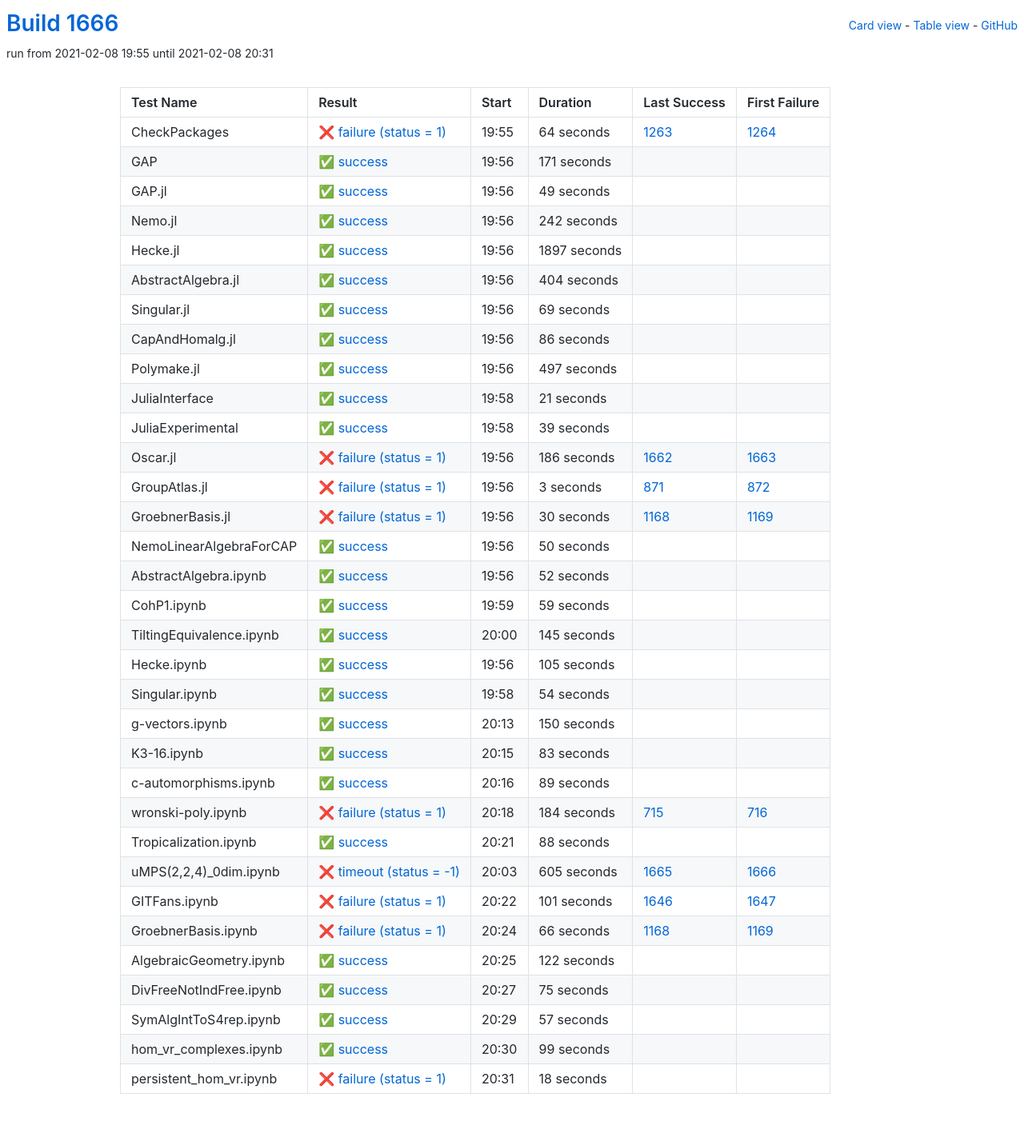
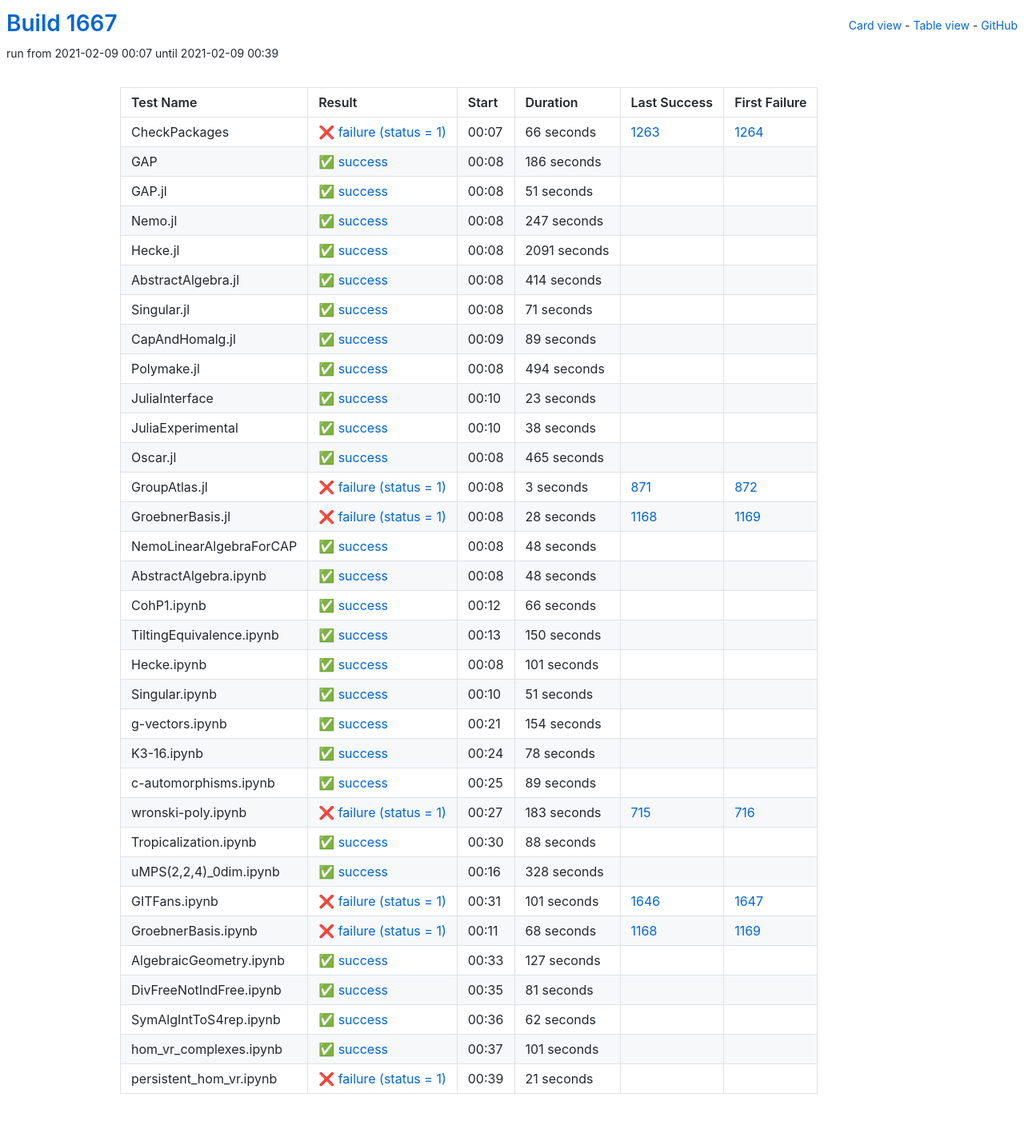
Before and after one commit to oscar-system/oscar-ci-status-stable, a Jekyll site: the page built from table.html, in a window 1280 px wide. Shown: the whole page at 80% size. Built offline with Jekyll 4.4.1, drawn with Linux system fonts in a browser that asks for light colours.

Commit message:
Build #1667

```diff
--- a/_data/ci.yml
+++ b/_data/ci.yml
@@ -1,6 +1,6 @@
 ---
-build: 1666
-build_url: https://oscarci.mathematik.uni-kl.de/job/oscar-stable/1666/
+build: 1667
+build_url: https://oscarci.mathematik.uni-kl.de/job/oscar-stable/1667/
 job: oscar-stable
 organization: oscar-system
 repo: oscar-ci-status-stable
@@ -8,152 +8,152 @@ repourl: https://github.com/oscar-system/oscar-ci-status-stable
 tests:
 - name: CheckPackages
   id: checkpackages
-  log: https://oscarci.mathematik.uni-kl.de/job/oscar-stable/1666/artifact/logs/build-1666/CheckPackages.log
-  start: 2021-02-08 19:55
+  log: https://oscarci.mathematik.uni-kl.de/job/oscar-stable/1667/artifact/logs/build-1667/CheckPackages.log
+  start: 2021-02-09 00:07
   success: false
   exitcode: 1
   status: failure
-  duration: 64
+  duration: 66
   last_success: 1263
   last_success_url: https://oscarci.mathematik.uni-kl.de/job/oscar-stable/1263/
   first_failure: 1264
   first_failure_url: https://oscarci.mathematik.uni-kl.de/job/oscar-stable/1264/
 - name: GAP
   id: gap
-  log: https://oscarci.mathematik.uni-kl.de/job/oscar-stable/1666/artifact/logs/build-1666/GAP.log
-  start: 2021-02-08 19:56
+  log: https://oscarci.mathematik.uni-kl.de/job/oscar-stable/1667/artifact/logs/build-1667/GAP.log
+  start: 2021-02-09 00:08
   success: true
   exitcode: 0
   status: success
-  duration: 171
+  duration: 186
   last_success: false
   last_success_url:
   first_failure: false
   first_failure_url:
 - name: GAP.jl
   id: gap-jl
-  log: https://oscarci.mathematik.uni-kl.de/job/oscar-stable/1666/artifact/logs/build-1666/GAP.jl.log
-  start: 2021-02-08 19:56
+  log: https://oscarci.mathematik.uni-kl.de/job/oscar-stable/1667/artifact/logs/build-1667/GAP.jl.log
+  start: 2021-02-09 00:08
   success: true
   exitcode: 0
   status: success
-  duration: 49
+  duration: 51
   last_success: false
   last_success_url:
   first_failure: false
   first_failure_url:
 - name: Nemo.jl
   id: nemo-jl
-  log: https://oscarci.mathematik.uni-kl.de/job/oscar-stable/1666/artifact/logs/build-1666/Nemo.jl.log
-  start: 2021-02-08 19:56
+  log: https://oscarci.mathematik.uni-kl.de/job/oscar-stable/1667/artifact/logs/build-1667/Nemo.jl.log
+  start: 2021-02-09 00:08
   success: true
   exitcode: 0
   status: success
-  duration: 242
+  duration: 247
   last_success: false
   last_success_url:
   first_failure: false
   first_failure_url:
 - name: Hecke.jl
   id: hecke-jl
-  log: https://oscarci.mathematik.uni-kl.de/job/oscar-stable/1666/artifact/logs/build-1666/Hecke.jl.log
-  start: 2021-02-08 19:56
+  log: https://oscarci.mathematik.uni-kl.de/job/oscar-stable/1667/artifact/logs/build-1667/Hecke.jl.log
+  start: 2021-02-09 00:08
   success: true
   exitcode: 0
   status: success
-  duration: 1897
+  duration: 2091
   last_success: false
   last_success_url:
   first_failure: false
   first_failure_url:
 - name: AbstractAlgebra.jl
   id: abstractalgebra-jl
-  log: https://oscarci.mathematik.uni-kl.de/job/oscar-stable/1666/artifact/logs/build-1666/AbstractAlgebra.jl.log
-  start: 2021-02-08 19:56
+  log: https://oscarci.mathematik.uni-kl.de/job/oscar-stable/1667/artifact/logs/build-1667/AbstractAlgebra.jl.log
+  start: 2021-02-09 00:08
   success: true
   exitcode: 0
   status: success
-  duration: 404
+  duration: 414
   last_success: false
   last_success_url:
   first_failure: false
   first_failure_url:
 - name: Singular.jl
   id: singular-jl
-  log: https://oscarci.mathematik.uni-kl.de/job/oscar-stable/1666/artifact/logs/build-1666/Singular.jl.log
-  start: 2021-02-08 19:56
+  log: https://oscarci.mathematik.uni-kl.de/job/oscar-stable/1667/artifact/logs/build-1667/Singular.jl.log
+  start: 2021-02-09 00:08
   success: true
   exitcode: 0
   status: success
-  duration: 69
+  duration: 71
   last_success: false
   last_success_url:
   first_failure: false
   first_failure_url:
 - name: CapAndHomalg.jl
   id: capandhomalg-jl
-  log: https://oscarci.mathematik.uni-kl.de/job/oscar-stable/1666/artifact/logs/build-1666/CapAndHomalg.jl.log
-  start: 2021-02-08 19:56
+  log: https://oscarci.mathematik.uni-kl.de/job/oscar-stable/1667/artifact/logs/build-1667/CapAndHomalg.jl.log
+  start: 2021-02-09 00:09
   success: true
   exitcode: 0
   status: success
-  duration: 86
+  duration: 89
   last_success: false
   last_success_url:
   first_failure: false
   first_failure_url:
 - name: Polymake.jl
   id: polymake-jl
-  log: https://oscarci.mathematik.uni-kl.de/job/oscar-stable/1666/artifact/logs/build-1666/Polymake.jl.log
-  start: 2021-02-08 19:56
+  log: https://oscarci.mathematik.uni-kl.de/job/oscar-stable/1667/artifact/logs/build-1667/Polymake.jl.log
+  start: 2021-02-09 00:08
   success: true
   exitcode: 0
   status: success
-  duration: 497
+  duration: 494
   last_success: false
   last_success_url:
   first_failure: false
   first_failure_url:
 - name: JuliaInterface
   id: juliainterface
-  log: https://oscarci.mathematik.uni-kl.de/job/oscar-stable/1666/artifact/logs/build-1666/JuliaInterface.log
-  start: 2021-02-08 19:58
+  log: https://oscarci.mathematik.uni-kl.de/job/oscar-stable/1667/artifact/logs/build-1667/JuliaInterface.log
+  start: 2021-02-09 00:10
   success: true
   exitcode: 0
   status: success
-  duration: 21
+  duration: 23
   last_success: false
   last_success_url:
   first_failure: false
   first_failure_url:
 - name: JuliaExperimental
   id: juliaexperimental
-  log: https://oscarci.mathematik.uni-kl.de/job/oscar-stable/1666/artifact/logs/build-1666/JuliaExperimental.log
-  start: 2021-02-08 19:58
+  log: https://oscarci.mathematik.uni-kl.de/job/oscar-stable/1667/artifact/logs/build-1667/JuliaExperimental.log
+  start: 2021-02-09 00:10
   success: true
   exitcode: 0
   status: success
-  duration: 39
+  duration: 38
   last_success: false
   last_success_url:
   first_failure: false
   first_failure_url:
 - name: Oscar.jl
   id: oscar-jl
-  log: https://oscarci.mathematik.uni-kl.de/job/oscar-stable/1666/artifact/logs/build-1666/Oscar.jl.log
-  start: 2021-02-08 19:56
-  success: false
-  exitcode: 1
-  status: failure
-  duration: 186
-  last_success: 1662
-  last_success_url: https://oscarci.mathematik.uni-kl.de/job/oscar-stable/1662/
-  first_failure: 1663
-  first_failure_url: https://oscarci.mathematik.uni-kl.de/job/oscar-stable/1663/
+  log: https://oscarci.mathematik.uni-kl.de/job/oscar-stable/1667/artifact/logs/build-1667/Oscar.jl.log
+  start: 2021-02-09 00:08
+  success: true
+  exitcode: 0
+  status: success
+  duration: 465
+  last_success: false
+  last_success_url:
+  first_failure: false
+  first_failure_url:
 - name: GroupAtlas.jl
   id: groupatlas-jl
-  log: https://oscarci.mathematik.uni-kl.de/job/oscar-stable/1666/artifact/logs/build-1666/GroupAtlas.jl.log
-  start: 2021-02-08 19:56
+  log: https://oscarci.mathematik.uni-kl.de/job/oscar-stable/1667/artifact/logs/build-1667/GroupAtlas.jl.log
+  start: 2021-02-09 00:08
   success: false
   exitcode: 1
   status: failure
@@ -164,92 +164,56 @@ tests:
   first_failure_url: https://oscarci.mathematik.uni-kl.de/job/oscar-stable/872/
 - name: GroebnerBasis.jl
   id: groebnerbasis-jl
-  log: https://oscarci.mathematik.uni-kl.de/job/oscar-stable/1666/artifact/logs/build-1666/GroebnerBasis.jl.log
-  start: 2021-02-08 19:56
+  log: https://oscarci.mathematik.uni-kl.de/job/oscar-stable/1667/artifact/logs/build-1667/GroebnerBasis.jl.log
+  start: 2021-02-09 00:08
   success: false
   exitcode: 1
   status: failure
-  duration: 30
+  duration: 28
   last_success: 1168
   last_success_url: https://oscarci.mathematik.uni-kl.de/job/oscar-stable/1168/
   first_failure: 1169
   first_failure_url: https://oscarci.mathematik.uni-kl.de/job/oscar-stable/1169/
 - name: NemoLinearAlgebraForCAP
   id: nemolinearalgebraforcap
-  log: https://oscarci.mathematik.uni-kl.de/job/oscar-stable/1666/artifact/logs/build-1666/NemoLinearAlgebraForCAP.log
-  start: 2021-02-08 19:56
+  log: https://oscarci.mathematik.uni-kl.de/job/oscar-stable/1667/artifact/logs/build-1667/NemoLinearAlgebraForCAP.log
+  start: 2021-02-09 00:08
   success: true
   exitcode: 0
   status: success
-  duration: 50
+  duration: 48
   last_success: false
   last_success_url:
   first_failure: false
   first_failure_url:
 - name: AbstractAlgebra.ipynb
   id: abstractalgebra-ipynb
-  log: https://oscarci.mathematik.uni-kl.de/job/oscar-stable/1666/artifact/logs/build-1666/AbstractAlgebra.ipynb.log
-  start: 2021-02-08 19:56
+  log: https://oscarci.mathematik.uni-kl.de/job/oscar-stable/1667/artifact/logs/build-1667/AbstractAlgebra.ipynb.log
+  start: 2021-02-09 00:08
   success: true
   exitcode: 0
   status: success
-  duration: 52
+  duration: 48
   last_success: false
   last_success_url:
   first_failure: false
   first_failure_url:
 - name: CohP1.ipynb
   id: cohp1-ipynb
-  log: https://oscarci.mathematik.uni-kl.de/job/oscar-stable/1666/artifact/logs/build-1666/CohP1.ipynb.log
-  start: 2021-02-08 19:59
+  log: https://oscarci.mathematik.uni-kl.de/job/oscar-stable/1667/artifact/logs/build-1667/CohP1.ipynb.log
+  start: 2021-02-09 00:12
   success: true
   exitcode: 0
   status: success
-  duration: 59
+  duration: 66
   last_success: false
   last_success_url:
   first_failure: false
   first_failure_url:
 - name: TiltingEquivalence.ipynb
   id: tiltingequivalence-ipynb
-  log: https://oscarci.mathematik.uni-kl.de/job/oscar-stable/1666/artifact/logs/build-1666/TiltingEquivalence.ipynb.log
-  start: 2021-02-08 20:00
-  success: true
-  exitcode: 0
-  status: success
-  duration: 145
-  last_success: false
-  last_success_url:
-  first_failure: false
-  first_failure_url:
-- name: Hecke.ipynb
-  id: hecke-ipynb
-  log: https://oscarci.mathematik.uni-kl.de/job/oscar-stable/1666/artifact/logs/build-1666/Hecke.ipynb.log
-  start: 2021-02-08 19:56
-  success: true
-  exitcode: 0
-  status: success
-  duration: 105
-  last_success: false
-  last_success_url:
-  first_failure: false
-  first_failure_url:
-- name: Singular.ipynb
-  id: singular-ipynb
-  log: https://oscarci.mathematik.uni-kl.de/job/oscar-stable/1666/artifact/logs/build-1666/Singular.ipynb.log
-  start: 2021-02-08 19:58
-  success: true
-  exitcode: 0
-  status: success
-  duration: 54
-  last_success: false
-  last_success_url:
-  first_failure: false
-  first_failure_url:
-- name: g-vectors.ipynb
-  id: g-vectors-ipynb
-  log: https://oscarci.mathematik.uni-kl.de/job/oscar-stable/1666/artifact/logs/build-1666/g-vectors.ipynb.log
-  start: 2021-02-08 20:13
+  log: https://oscarci.mathematik.uni-kl.de/job/oscar-stable/1667/artifact/logs/build-1667/TiltingEquivalence.ipynb.log
+  start: 2021-02-09 00:13
   success: true
   exitcode: 0
   status: success
@@ -258,22 +222,58 @@ tests:
   last_success_url:
   first_failure: false
   first_failure_url:
-- name: K3-16.ipynb
-  id: k3-16-ipynb
-  log: https://oscarci.mathematik.uni-kl.de/job/oscar-stable/1666/artifact/logs/build-1666/K3-16.ipynb.log
-  start: 2021-02-08 20:15
+- name: Hecke.ipynb
+  id: hecke-ipynb
+  log: https://oscarci.mathematik.uni-kl.de/job/oscar-stable/1667/artifact/logs/build-1667/Hecke.ipynb.log
+  start: 2021-02-09 00:08
   success: true
   exitcode: 0
   status: success
-  duration: 83
+  duration: 101
+  last_success: false
+  last_success_url:
+  first_failure: false
+  first_failure_url:
+- name: Singular.ipynb
+  id: singular-ipynb
+  log: https://oscarci.mathematik.uni-kl.de/job/oscar-stable/1667/artifact/logs/build-1667/Singular.ipynb.log
+  start: 2021-02-09 00:10
+  success: true
+  exitcode: 0
+  status: success
+  duration: 51
+  last_success: false
+  last_success_url:
+  first_failure: false
+  first_failure_url:
+- name: g-vectors.ipynb
+  id: g-vectors-ipynb
+  log: https://oscarci.mathematik.uni-kl.de/job/oscar-stable/1667/artifact/logs/build-1667/g-vectors.ipynb.log
+  start: 2021-02-09 00:21
+  success: true
+  exitcode: 0
+  status: success
+  duration: 154
+  last_success: false
+  last_success_url:
+  first_failure: false
+  first_failure_url:
+- name: K3-16.ipynb
+  id: k3-16-ipynb
+  log: https://oscarci.mathematik.uni-kl.de/job/oscar-stable/1667/artifact/logs/build-1667/K3-16.ipynb.log
+  start: 2021-02-09 00:24
+  success: true
+  exitcode: 0
+  status: success
+  duration: 78
   last_success: false
   last_success_url:
   first_failure: false
   first_failure_url:
 - name: c-automorphisms.ipynb
   id: c-automorphisms-ipynb
-  log: https://oscarci.mathematik.uni-kl.de/job/oscar-stable/1666/artifact/logs/build-1666/c-automorphisms.ipynb.log
-  start: 2021-02-08 20:16
+  log: https://oscarci.mathematik.uni-kl.de/job/oscar-stable/1667/artifact/logs/build-1667/c-automorphisms.ipynb.log
+  start: 2021-02-09 00:25
   success: true
   exitcode: 0
   status: success
@@ -284,20 +284,20 @@ tests:
   first_failure_url:
 - name: wronski-poly.ipynb
   id: wronski-poly-ipynb
-  log: https://oscarci.mathematik.uni-kl.de/job/oscar-stable/1666/artifact/logs/build-1666/wronski-poly.ipynb.log
-  start: 2021-02-08 20:18
+  log: https://oscarci.mathematik.uni-kl.de/job/oscar-stable/1667/artifact/logs/build-1667/wronski-poly.ipynb.log
+  start: 2021-02-09 00:27
   success: false
   exitcode: 1
   status: failure
-  duration: 184
+  duration: 183
   last_success: 715
   last_success_url: https://oscarci.mathematik.uni-kl.de/job/oscar-stable/715/
   first_failure: 716
   first_failure_url: https://oscarci.mathematik.uni-kl.de/job/oscar-stable/716/
 - name: Tropicalization.ipynb
   id: tropicalization-ipynb
-  log: https://oscarci.mathematik.uni-kl.de/job/oscar-stable/1666/artifact/logs/build-1666/Tropicalization.ipynb.log
-  start: 2021-02-08 20:21
+  log: https://oscarci.mathematik.uni-kl.de/job/oscar-stable/1667/artifact/logs/build-1667/Tropicalization.ipynb.log
+  start: 2021-02-09 00:30
   success: true
   exitcode: 0
   status: success
@@ -308,20 +308,20 @@ tests:
   first_failure_url:
 - name: uMPS(2,2,4)_0dim.ipynb
   id: umps-2-2-4-0dim-ipynb
-  log: https://oscarci.mathematik.uni-kl.de/job/oscar-stable/1666/artifact/logs/build-1666/uMPS-2-2-4-_0dim.ipynb.log
-  start: 2021-02-08 20:03
-  success: false
-  exitcode: -1
-  status: timeout
-  duration: 605
-  last_success: 1665
-  last_success_url: https://oscarci.mathematik.uni-kl.de/job/oscar-stable/1665/
-  first_failure: 1666
-  first_failure_url: https://oscarci.mathematik.uni-kl.de/job/oscar-stable/1666/
+  log: https://oscarci.mathematik.uni-kl.de/job/oscar-stable/1667/artifact/logs/build-1667/uMPS-2-2-4-_0dim.ipynb.log
+  start: 2021-02-09 00:16
+  success: true
+  exitcode: 0
+  status: success
+  duration: 328
+  last_success: false
+  last_success_url:
+  first_failure: false
+  first_failure_url:
 - name: GITFans.ipynb
   id: gitfans-ipynb
-  log: https://oscarci.mathematik.uni-kl.de/job/oscar-stable/1666/artifact/logs/build-1666/GITFans.ipynb.log
-  start: 2021-02-08 20:22
+  log: https://oscarci.mathematik.uni-kl.de/job/oscar-stable/1667/artifact/logs/build-1667/GITFans.ipynb.log
+  start: 2021-02-09 00:31
   success: false
   exitcode: 1
   status: failure
@@ -332,72 +332,72 @@ tests:
   first_failure_url: https://oscarci.mathematik.uni-kl.de/job/oscar-stable/1647/
 - name: GroebnerBasis.ipynb
   id: groebnerbasis-ipynb
-  log: https://oscarci.mathematik.uni-kl.de/job/oscar-stable/1666/artifact/logs/build-1666/GroebnerBasis.ipynb.log
-  start: 2021-02-08 20:24
+  log: https://oscarci.mathematik.uni-kl.de/job/oscar-stable/1667/artifact/logs/build-1667/GroebnerBasis.ipynb.log
+  start: 2021-02-09 00:11
   success: false
   exitcode: 1
   status: failure
-  duration: 66
+  duration: 68
   last_success: 1168
   last_success_url: https://oscarci.mathematik.uni-kl.de/job/oscar-stable/1168/
   first_failure: 1169
   first_failure_url: https://oscarci.mathematik.uni-kl.de/job/oscar-stable/1169/
 - name: AlgebraicGeometry.ipynb
   id: algebraicgeometry-ipynb
-  log: https://oscarci.mathematik.uni-kl.de/job/oscar-stable/1666/artifact/logs/build-1666/AlgebraicGeometry.ipynb.log
-  start: 2021-02-08 20:25
+  log: https://oscarci.mathematik.uni-kl.de/job/oscar-stable/1667/artifact/logs/build-1667/AlgebraicGeometry.ipynb.log
+  start: 2021-02-09 00:33
   success: true
   exitcode: 0
   status: success
-  duration: 122
+  duration: 127
   last_success: false
   last_success_url:
   first_failure: false
   first_failure_url:
 - name: DivFreeNotIndFree.ipynb
   id: divfreenotindfree-ipynb
-  log: https://oscarci.mathematik.uni-kl.de/job/oscar-stable/1666/artifact/logs/build-1666/DivFreeNotIndFree.ipynb.log
-  start: 2021-02-08 20:27
+  log: https://oscarci.mathematik.uni-kl.de/job/oscar-stable/1667/artifact/logs/build-1667/DivFreeNotIndFree.ipynb.log
+  start: 2021-02-09 00:35
   success: true
   exitcode: 0
   status: success
-  duration: 75
+  duration: 81
   last_success: false
   last_success_url:
   first_failure: false
   first_failure_url:
 - name: SymAlgIntToS4rep.ipynb
   id: symalginttos4rep-ipynb
-  log: https://oscarci.mathematik.uni-kl.de/job/oscar-stable/1666/artifact/logs/build-1666/SymAlgIntToS4rep.ipynb.log
-  start: 2021-02-08 20:29
+  log: https://oscarci.mathematik.uni-kl.de/job/oscar-stable/1667/artifact/logs/build-1667/SymAlgIntToS4rep.ipynb.log
+  start: 2021-02-09 00:36
   success: true
   exitcode: 0
   status: success
-  duration: 57
+  duration: 62
   last_success: false
   last_success_url:
   first_failure: false
   first_failure_url:
 - name: hom_vr_complexes.ipynb
   id: hom-vr-complexes-ipynb
-  log: https://oscarci.mathematik.uni-kl.de/job/oscar-stable/1666/artifact/logs/build-1666/hom_vr_complexes.ipynb.log
-  start: 2021-02-08 20:30
+  log: https://oscarci.mathematik.uni-kl.de/job/oscar-stable/1667/artifact/logs/build-1667/hom_vr_complexes.ipynb.log
+  start: 2021-02-09 00:37
   success: true
   exitcode: 0
   status: success
-  duration: 99
+  duration: 101
   last_success: false
   last_success_url:
   first_failure: false
   first_failure_url:
 - name: persistent_hom_vr.ipynb
   id: persistent-hom-vr-ipynb
-  log: https://oscarci.mathematik.uni-kl.de/job/oscar-stable/1666/artifact/logs/build-1666/persistent_hom_vr.ipynb.log
-  start: 2021-02-08 20:31
+  log: https://oscarci.mathematik.uni-kl.de/job/oscar-stable/1667/artifact/logs/build-1667/persistent_hom_vr.ipynb.log
+  start: 2021-02-09 00:39
   success: false
   exitcode: 1
   status: failure
-  duration: 18
+  duration: 21
   last_success: false
   last_success_url:
   first_failure: false
```
Also changed, not shown: README.md.
